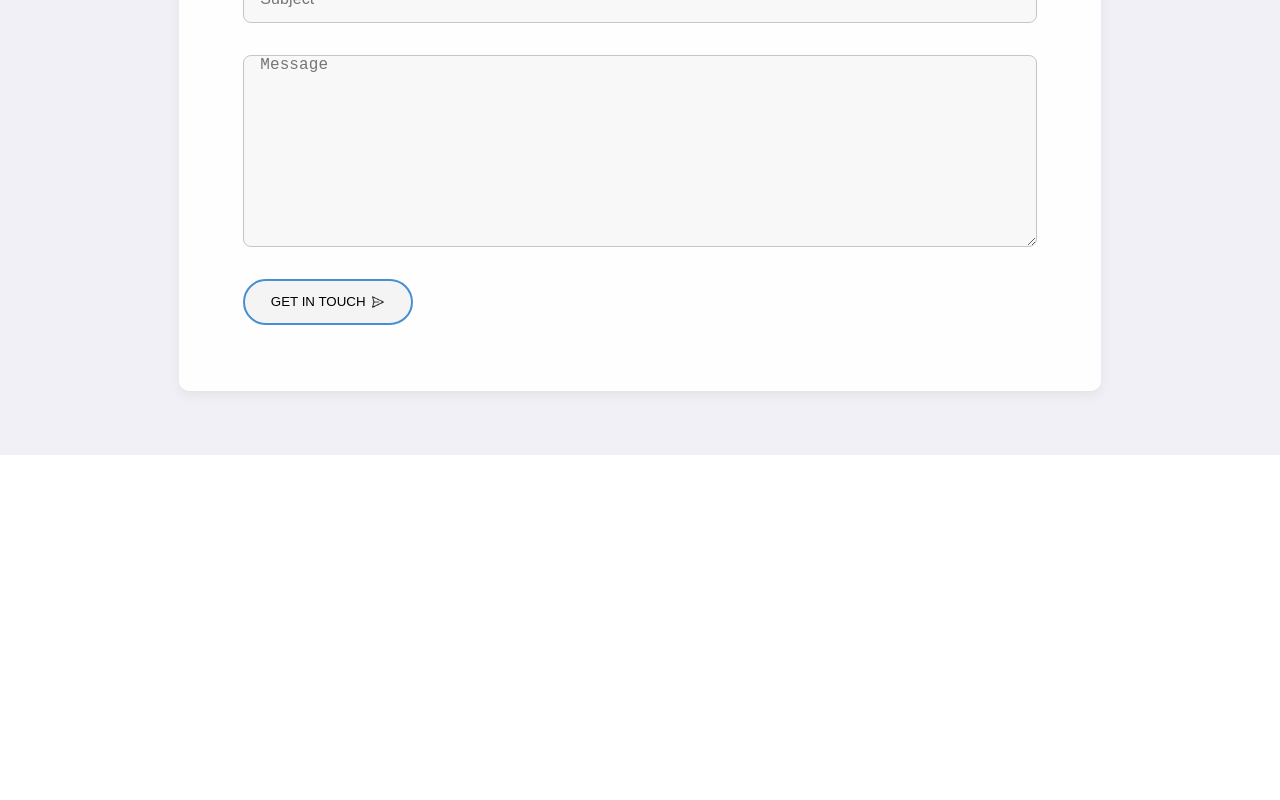
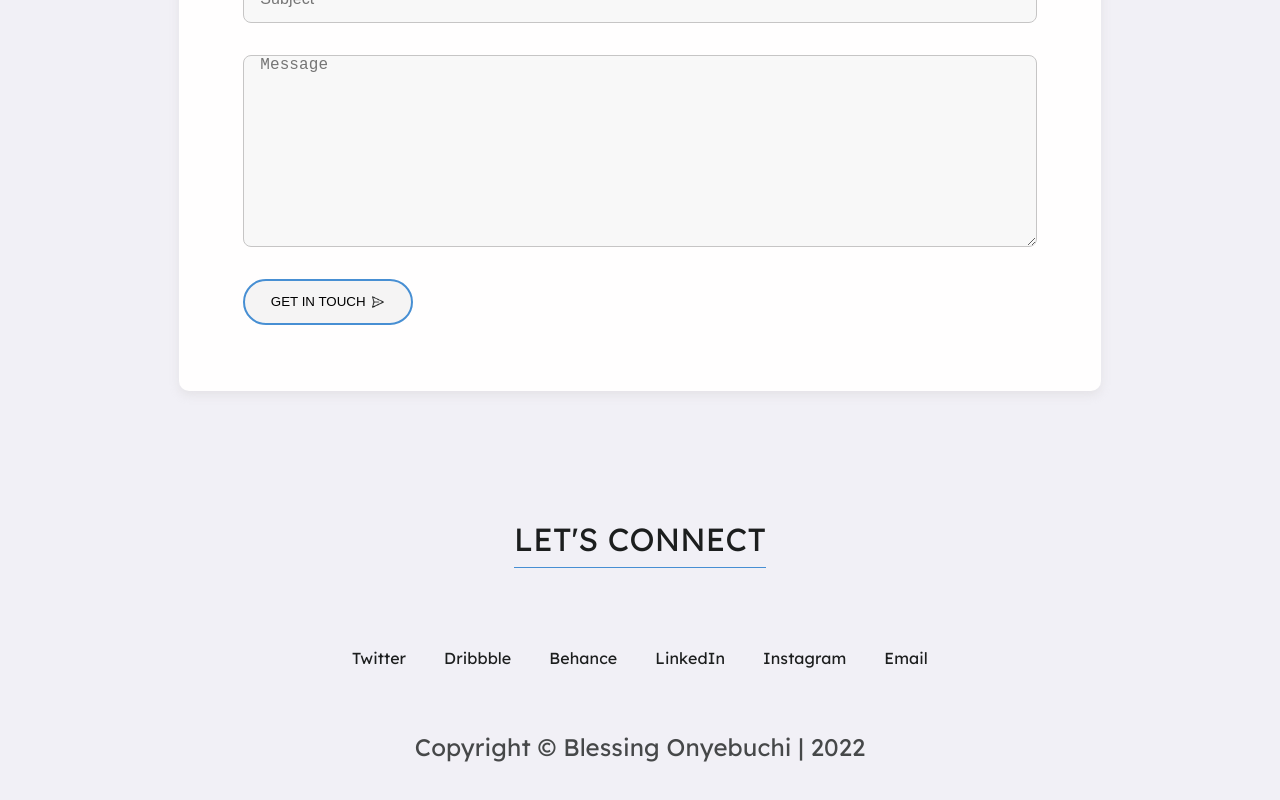
Before and after one commit to Inaboya/ada_portfolio, a React (Create React App) app: page / in a window 1280 px wide. Shown: the part 2263-3063 px from the top of the page. Before the commit the page ends 2718 px from the top, so only its background shows below. Built offline with nearby package versions, Linux system fonts and the light colour scheme.

Commit message:
create about component page

```diff
--- a/src/App.css
+++ b/src/App.css
@@ -197,6 +197,40 @@
   /* margin: 4rem auto; */
 }
 
+.footer-content {
+  width: 50%;
+  margin-top: 3rem;
+}
+
+.footer-wrapper {
+  width: 100%;
+  height: 100%;
+  display: flex;
+  align-items: center;
+  justify-content: space-between;
+}
+
+.footer-links {
+  font-size: 1rem;
+  font-weight: 300;
+  line-height: normal;
+  letter-spacing: 0.115px;
+  /* color: #696a6a; */
+  color: #1c1e1e;
+  text-decoration: none;
+}
+
+.footer {
+  margin-top: 2rem;
+}
+
+.footer-paragraph {
+  color: rgba(28, 30, 30, 0.8);
+  font-size: 24px;
+  font-weight: 300;
+  letter-spacing: 0.098px;
+}
+
 .contact-content-wrapper {
   width: 100%;
   height: 100%;
@@ -241,6 +275,11 @@
     width: 100px;
     height: 100px;
   } */
+
+  .work-image-container {
+    width: 200px;
+    height: 196px;
+  }
   .home-container {
     width: 80%;
   }
@@ -278,6 +317,11 @@
 
   .navbar__container {
     /* padding: 0 1rem; */
+  }
+
+  .work-image-container {
+    width: 100px;
+    height: 96px;
   }
 
   .navbar__menu--item {
--- a/src/App.tsx
+++ b/src/App.tsx
@@ -4,6 +4,7 @@ import "./App.css";
 import Navbar from "./components/Navbar";
 import LandingPage from "./page/LandingPage";
 import Work from "./components/Work";
+import AboutPage from "./page/AboutPage";
 
 function App() {
   return (
@@ -14,7 +15,7 @@ function App() {
 
             <Route path="/" element={<LandingPage />} />
 
-            {/* <Route path="/" element={<Work />} /> */}
+            <Route path="/about" element={<AboutPage />} />
 
         </Routes>
       </Router>
--- a/src/components/Contact.tsx
+++ b/src/components/Contact.tsx
@@ -8,7 +8,7 @@ const Contact: React.FC<ContactInterface> = ({ workRef }) => {
   return (
     <div className="work-container" ref={workRef}>
       <div className="work-wrapper">
-        <h1 className="work-title">LET'S CONNECT</h1>
+        <h1 className="work-title">ENQUIRY FORM</h1>
         <p className="work-paragraph">I'm always down for collaborations</p>
 
         <div className="content-content">
--- /dev/null
+++ b/src/components/Footer.tsx
@@ -0,0 +1,92 @@
+import React from "react";
+import { Link } from "react-router-dom";
+
+const Footer = () => {
+  return (
+    <div className="work-container">
+      <div className="work-wrapper">
+        <h1 className="work-title">LET'S CONNECT</h1>
+
+        <div className="footer-content">
+          <div className="footer-wrapper">
+            <div>
+              <Link
+                to={"https://twitter.com/Naturalsatel"}
+                rel="noreferrer"
+                target={"_blank"}
+                className="footer-links"
+              >
+                Twitter
+              </Link>
+            </div>
+
+            <div>
+              <Link
+                to={"https://dribbble.com/AdaAmaa"}
+                rel="noreferrer"
+                target={"_blank"}
+                className="footer-links"
+              >
+                Dribbble
+              </Link>
+            </div>
+
+            <div>
+              <Link
+                to={"https://www.behance.net/adaamaa"}
+                rel="noreferrer"
+                target={"_blank"}
+                className="footer-links"
+              >
+                Behance
+              </Link>
+            </div>
+
+            <div>
+              <Link
+                to={"https://www.linkedin.com/in/blessing-onyebuchi-96632511b"}
+                rel="noreferrer"
+                target={"_blank"}
+                className="footer-links"
+              >
+                LinkedIn
+              </Link>
+            </div>
+
+            <div>
+              <Link
+                to={
+                  "https://instagram.com/honourableamaa_uiux?igshid=YmMyMTA2M2Y="
+                }
+                rel="noreferrer"
+                target={"_blank"}
+                className="footer-links"
+              >
+                Instagram
+              </Link>
+            </div>
+
+            <div className="footer-links">
+              <Link
+                to={"exemple.com"}
+                rel="noreferrer"
+                target={"_blank"}
+                className="footer-links"
+              >
+                Email
+              </Link>
+            </div>
+          </div>
+        </div>
+
+        <footer className="footer">
+            <p className="footer-paragraph">
+                Copyright © Blessing Onyebuchi | 2022
+            </p>
+        </footer>
+      </div>
+    </div>
+  );
+};
+
+export default Footer;
--- a/src/components/Navbar.tsx
+++ b/src/components/Navbar.tsx
@@ -47,7 +47,7 @@ const Navbar: React.FC<NavbarInterface> = ({ workRef }) => {
             </div>
 
             <div>
-              <NavLink className="navbar__menu--item" to="/">
+              <NavLink className="navbar__menu--item" to="/about">
                 About Me
               </NavLink>
             </div>
--- /dev/null
+++ b/src/page/AboutPage.tsx
@@ -0,0 +1,13 @@
+import React from "react";
+
+const AboutPage: React.FC = () => {
+  return (
+    <div className="work-container">
+      <div className="work-wrapper">
+        <h1 className="work-title">ABOUT ME</h1>
+      </div>
+    </div>
+  );
+};
+
+export default AboutPage;
--- a/src/page/LandingPage.tsx
+++ b/src/page/LandingPage.tsx
@@ -3,17 +3,20 @@ import Work from "../components/Work";
 import Contact from "../components/Contact";
 import Home from "../components/Home";
 import Navbar from "../components/Navbar";
+import Footer from "../components/Footer";
 
 const LandingPage: React.FC = () => {
-    const workRef = React.useRef<HTMLDivElement>(null);
+  const workRef = React.useRef<HTMLDivElement>(null);
   return (
     <>
       <header className="header-container">
-        <Navbar workRef={workRef}/>
+        <Navbar workRef={workRef} />
       </header>
-      <Home workRef={workRef}/>
-      <Work workRef={workRef}/>
+      <Home workRef={workRef} />
+      <Work workRef={workRef} />
       <Contact workRef={workRef} />
+
+      <Footer />
     </>
   );
 };
```
